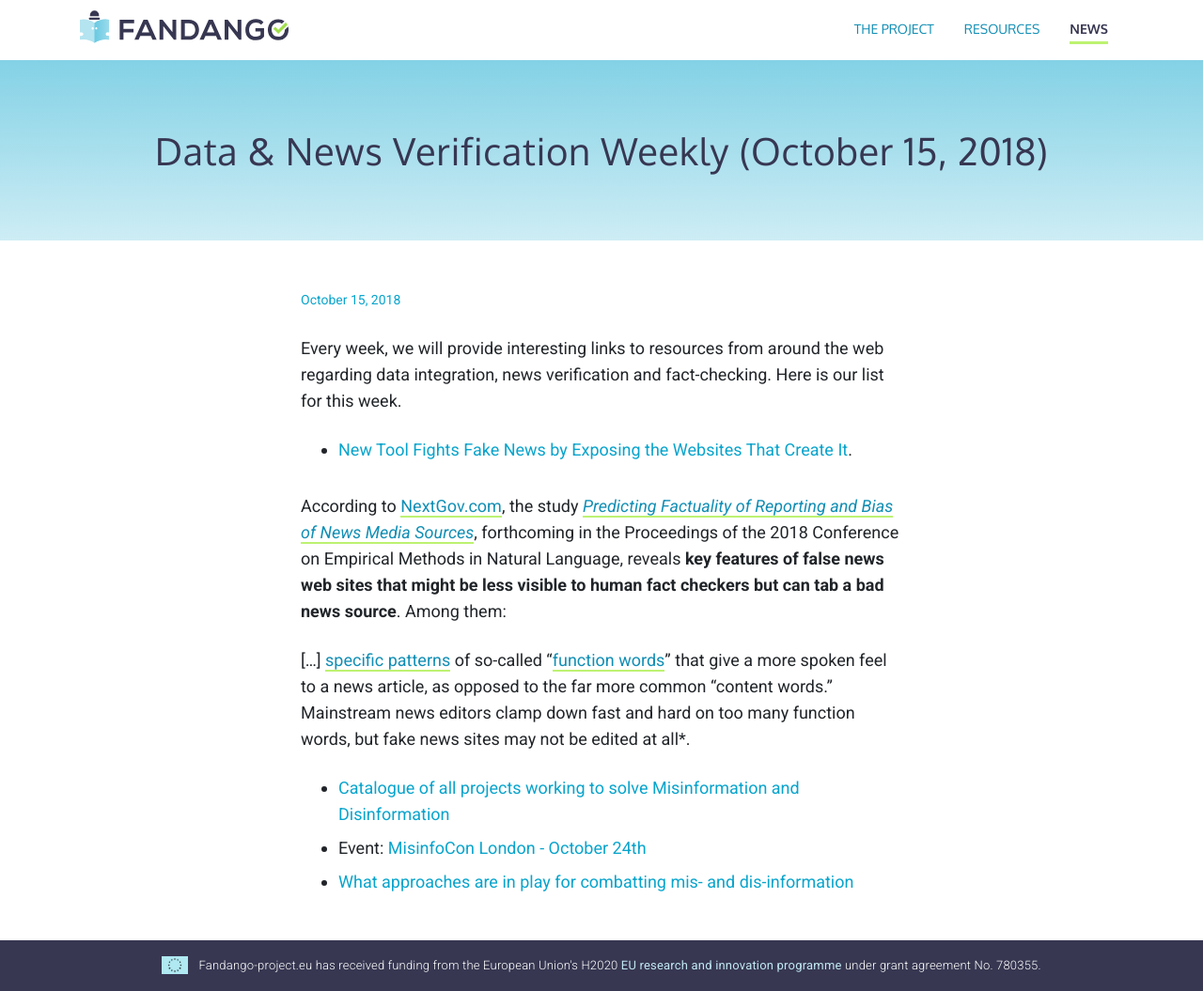
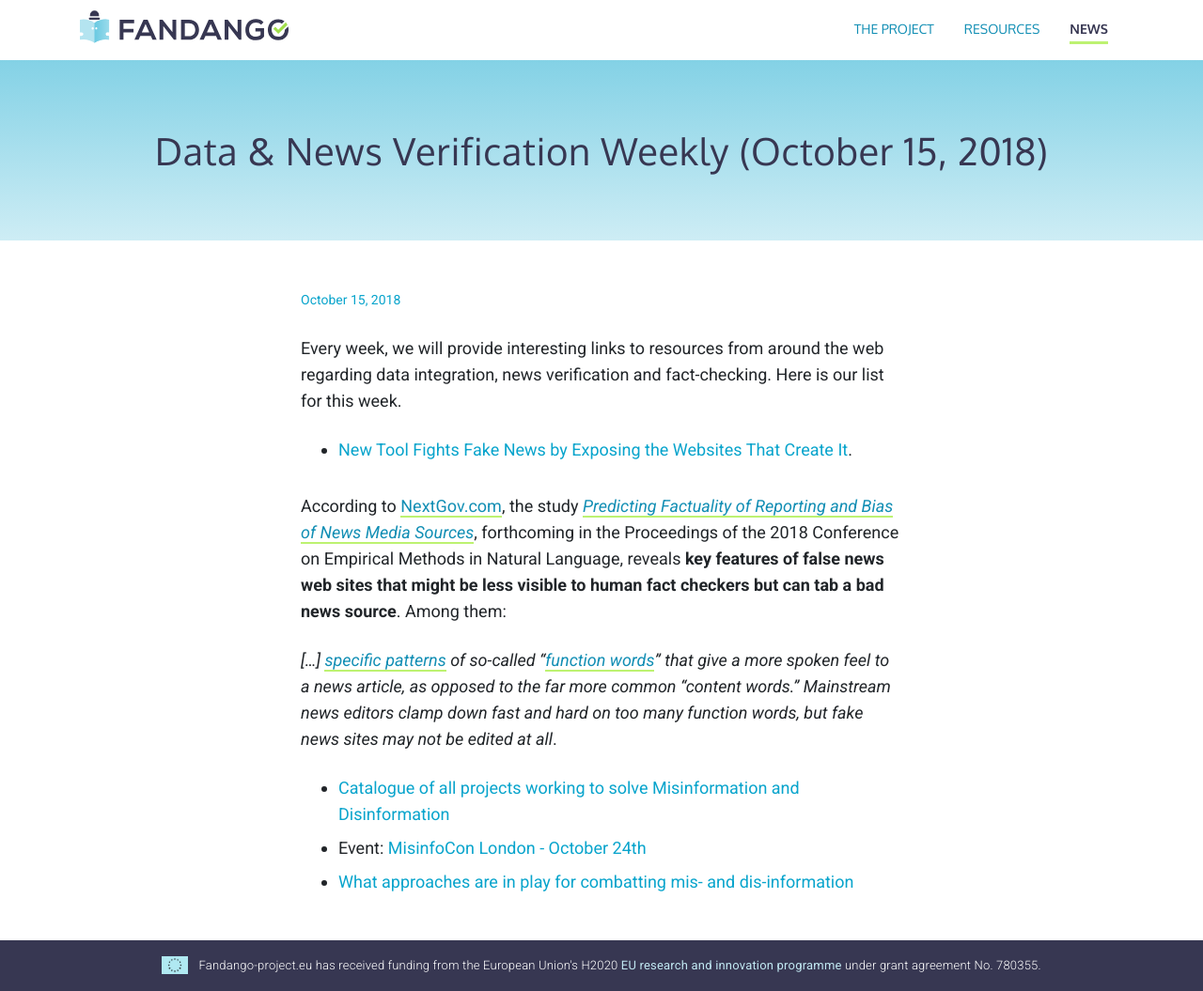
Before and after one commit to fandangOrg/fandango-web, a Jekyll site: the page built from _posts/2018-10-15-data-and-verification-weekly-october-15-2018.markdown, in a window 1280 px wide. Shown: the whole page at 94% size. Built offline with Jekyll 4.4.1, drawn with Linux system fonts in a browser that asks for light colours; comment, search, counter and statistics services are not loaded.

```diff
--- a/_posts/2018-10-15-data-and-verification-weekly-october-15-2018.markdown
+++ b/_posts/2018-10-15-data-and-verification-weekly-october-15-2018.markdown
@@ -9,7 +9,7 @@ Every week, we will provide interesting links to resources from around the web r
 
 According to [NextGov.com](https://www.nextgov.com/), the study *[Predicting Factuality of Reporting and Bias of News Media Sources](https://www.researchgate.net/publication/327286998_Predicting_Factuality_of_Reporting_and_Bias_of_News_Media_Sources)*, forthcoming in the Proceedings of the 2018 Conference on Empirical Methods in Natural Language, reveals **key features of false news web sites that might be less visible to human fact checkers but can tab a bad news source**. Among them:
 
-[...] [specific patterns](https://arxiv.org/pdf/1511.07663.pdf) of so-called “[function words](http://www.psych.nyu.edu/pylkkanen/Neural_Bases/13_Function_Words.pdf)” that give a more spoken feel to a news article, as opposed to the far more common “content words.” Mainstream news editors clamp down fast and hard on too many function words, but fake news sites may not be edited at all*.
+*[...] [specific patterns](https://arxiv.org/pdf/1511.07663.pdf) of so-called “[function words](http://www.psych.nyu.edu/pylkkanen/Neural_Bases/13_Function_Words.pdf)” that give a more spoken feel to a news article, as opposed to the far more common “content words.” Mainstream news editors clamp down fast and hard on too many function words, but fake news sites may not be edited at all*.
 
 * [Catalogue of all projects working to solve Misinformation and Disinformation](https://misinfocon.com/catalogue-of-all-projects-working-to-solve-misinformation-and-disinformation-f85324c6076c
 )
```
